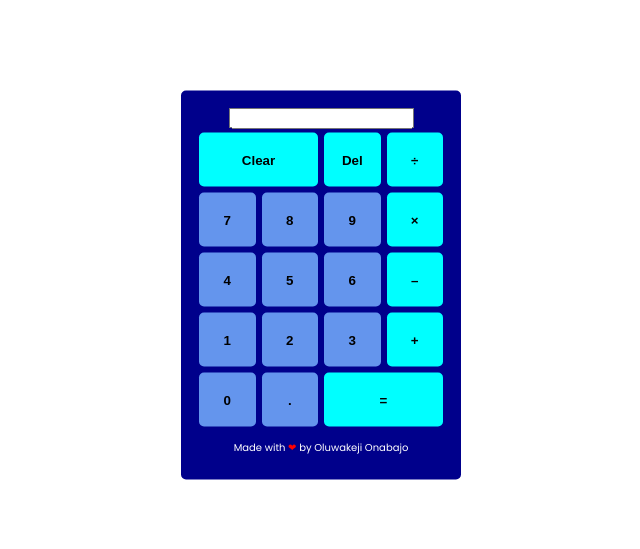
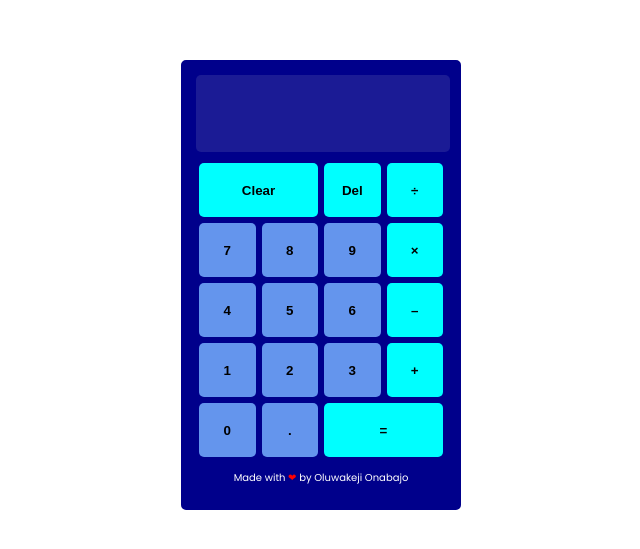
Before and after one commit to OluwakejiOnabajo/react-calculator-app-reactjs, a React (Create React App) app: page / in a window 1280 px wide. Shown: the part 115-664 px from the top of the page, without its empty margins (319-959 px from the left). Built offline with nearby package versions, Linux system fonts and the light colour scheme.

Commit message:
fixed bug

```diff
--- a/src/Calculator.js
+++ b/src/Calculator.js
@@ -50,7 +50,7 @@ const Calculator = () => {
 
     <div className='container'>
       <form>
-        <input type='number' value={result} onChange={handleTyping} />
+        <input type='text' value={result} onChange={handleTyping} focus="true" />
       </form>
 
       <div className='keypad' >
```
